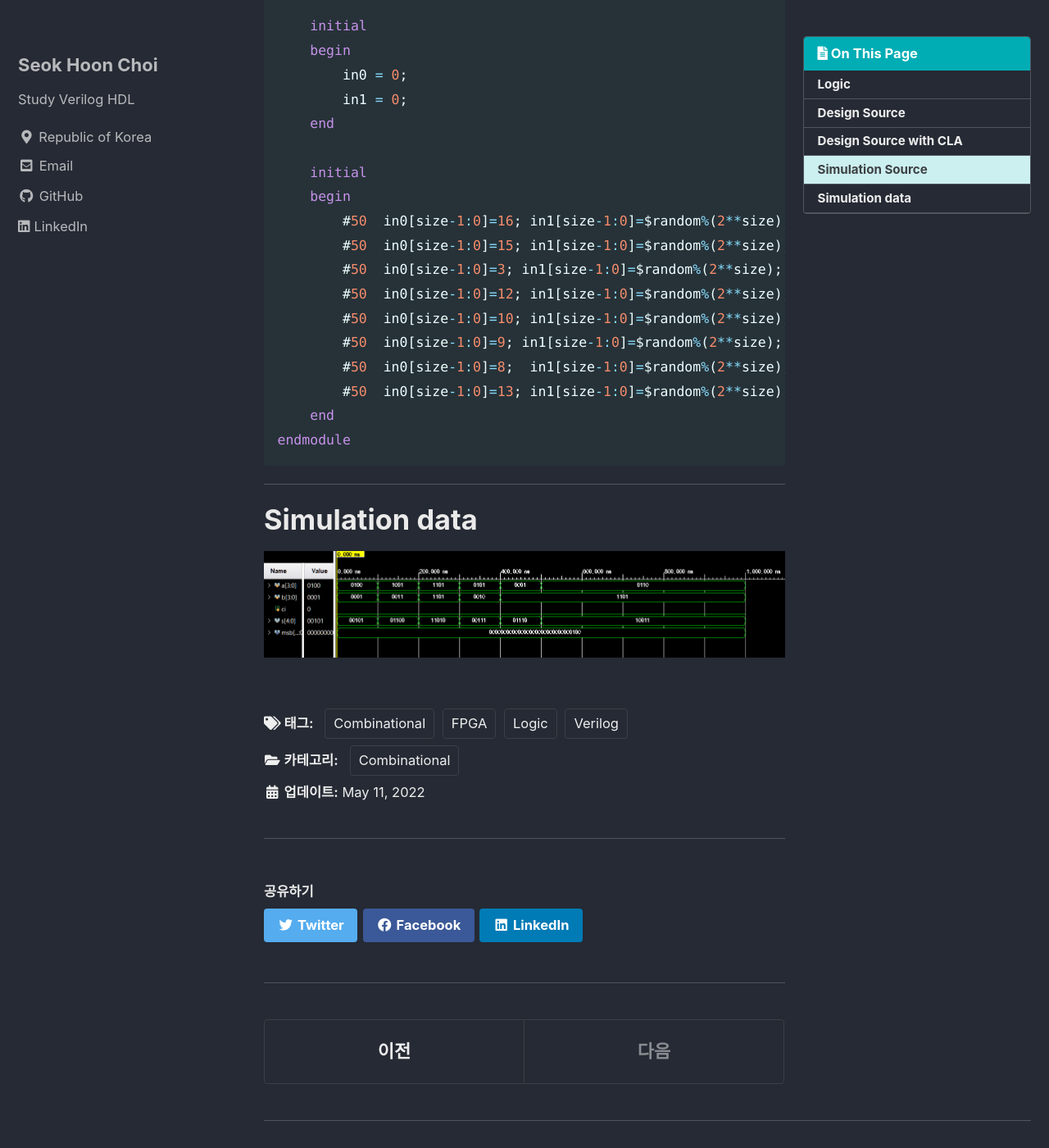
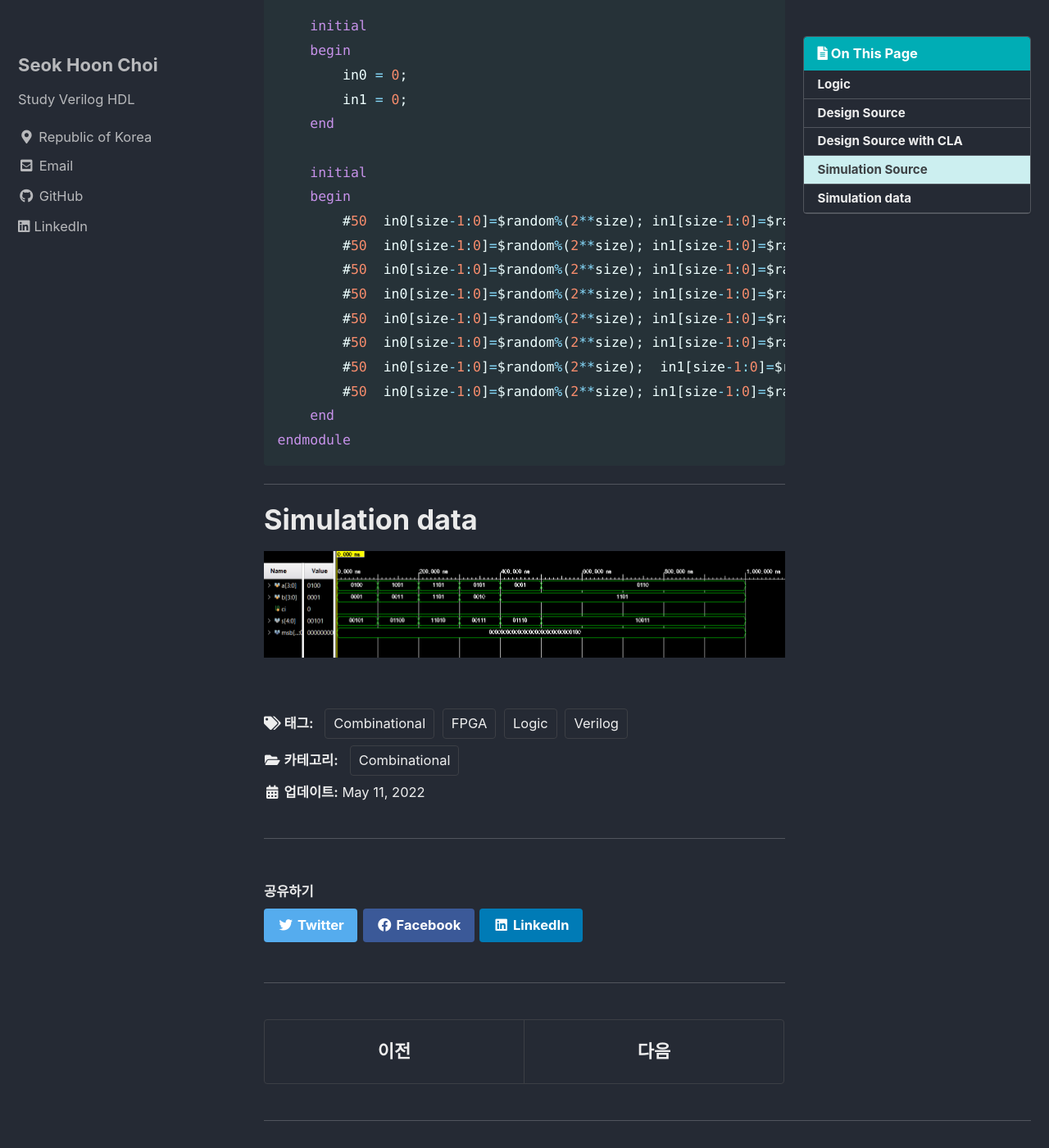
Before and after one commit to void7920/void7920.github.io, a Jekyll site: the page built from _posts/2022-05-11-Ripple_Carry_Adder.md, in a window 1280 px wide and 1400 px high, scrolled down 3506 px. Shown: the whole window at 82% size. Built offline with Jekyll 4.4.1, drawn with Linux system fonts in a browser that asks for light colours; cached includes are drawn as plain includes; some of the changed text lies outside the part shown.

Commit message:
Update files

````diff
--- a/_posts/2022-05-11-Ripple_Carry_Adder.md
+++ b/_posts/2022-05-11-Ripple_Carry_Adder.md
@@ -160,14 +160,14 @@ module Tb_RCA();
 
     initial
     begin
-        #50  in0[size-1:0]=16; in1[size-1:0]=$random%(2**size);
-        #50  in0[size-1:0]=15; in1[size-1:0]=$random%(2**size);
-        #50  in0[size-1:0]=3; in1[size-1:0]=$random%(2**size);
-        #50  in0[size-1:0]=12; in1[size-1:0]=$random%(2**size);
-        #50  in0[size-1:0]=10; in1[size-1:0]=$random%(2**size);
-        #50  in0[size-1:0]=9; in1[size-1:0]=$random%(2**size);
-        #50  in0[size-1:0]=8;  in1[size-1:0]=$random%(2**size);
-        #50  in0[size-1:0]=13; in1[size-1:0]=$random%(2**size);
+        #50  in0[size-1:0]=$random%(2**size); in1[size-1:0]=$random%(2**size);
+        #50  in0[size-1:0]=$random%(2**size); in1[size-1:0]=$random%(2**size);
+        #50  in0[size-1:0]=$random%(2**size); in1[size-1:0]=$random%(2**size);
+        #50  in0[size-1:0]=$random%(2**size); in1[size-1:0]=$random%(2**size);
+        #50  in0[size-1:0]=$random%(2**size); in1[size-1:0]=$random%(2**size);
+        #50  in0[size-1:0]=$random%(2**size); in1[size-1:0]=$random%(2**size);
+        #50  in0[size-1:0]=$random%(2**size);  in1[size-1:0]=$random%(2**size);
+        #50  in0[size-1:0]=$random%(2**size); in1[size-1:0]=$random%(2**size);
     end
 endmodule
 ```
````
Also changed, not shown: _posts/2022-01-26-D_Flipflop.md (+2 -3 lines), _posts/2022-05-13-D_Latch.md (added, +127 -0 lines), images/2022-05-13-D_LATCH/logic.png (added).
